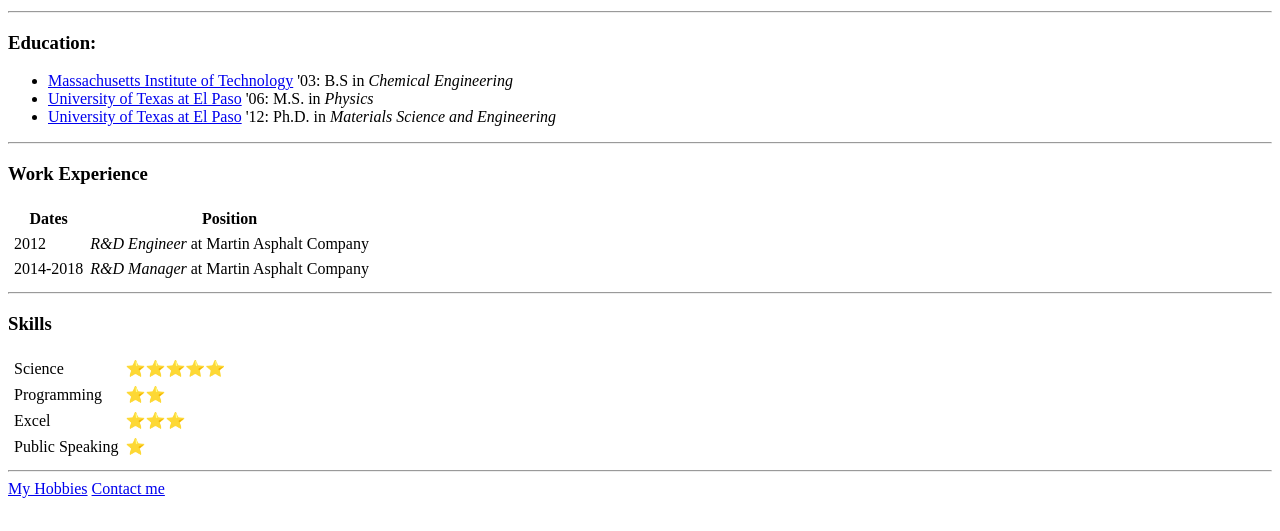
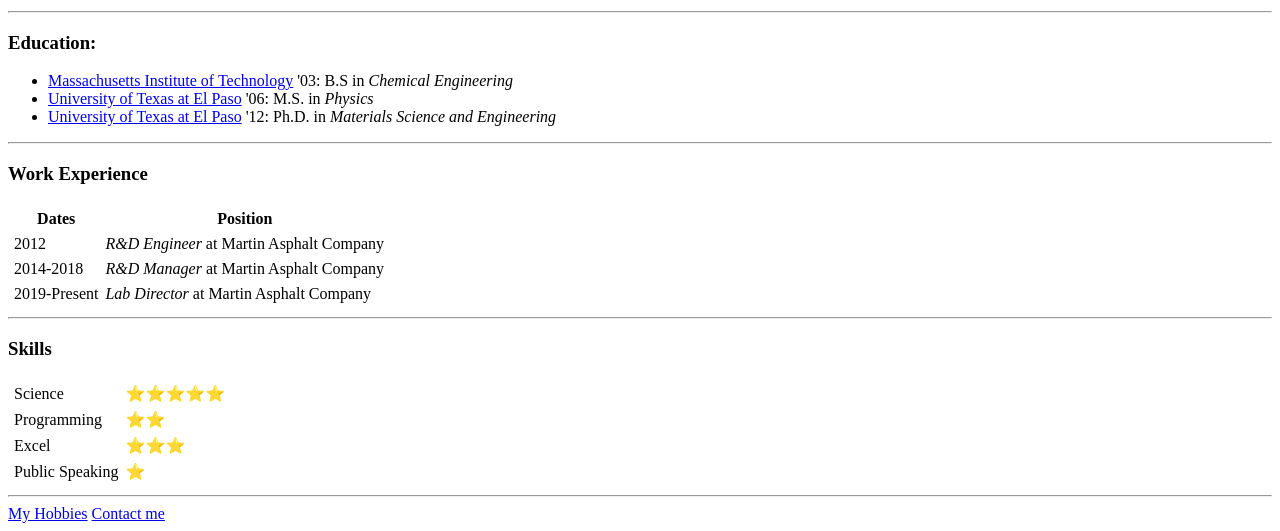
Before and after one commit to drhermosillo/cv, a plain HTML site: page index.html in a window 1280 px wide. Shown: the part 351-882 px from the top of the page. Before the commit the page ends 857 px from the top, so only its background shows below. Drawn offline with Linux system fonts and the light colour scheme.

Commit message:
Added lab director

```diff
--- a/index.html
+++ b/index.html
@@ -46,6 +46,10 @@
         <td>2014-2018</td>
         <td><em>R&D Manager</em> at Martin Asphalt Company</td>
       </tr>
+      <tr>
+        <td>2019-Present</td>
+        <td><em>Lab Director</em> at Martin Asphalt Company</td>
+      </tr>
     </tbody>
 
   </table>
```
